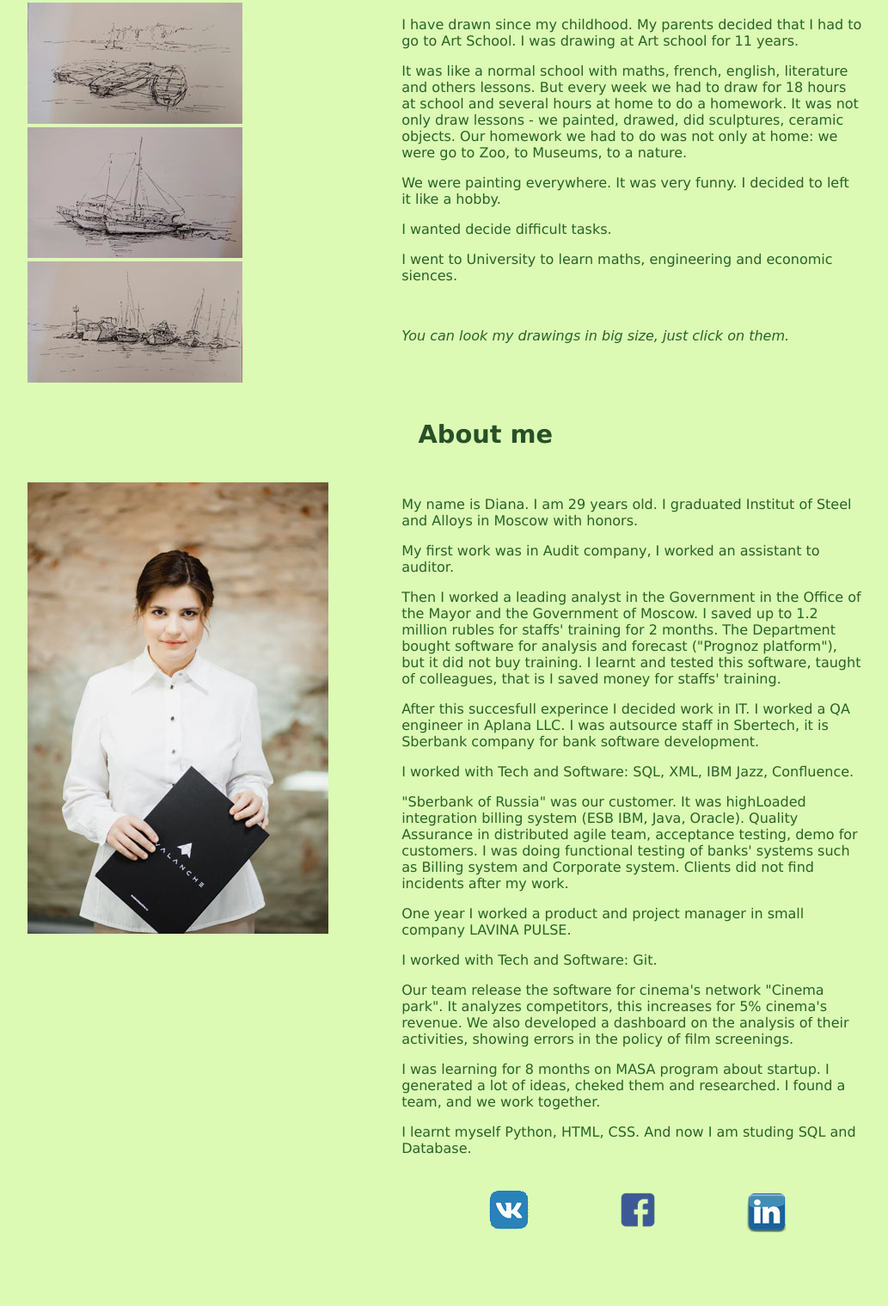
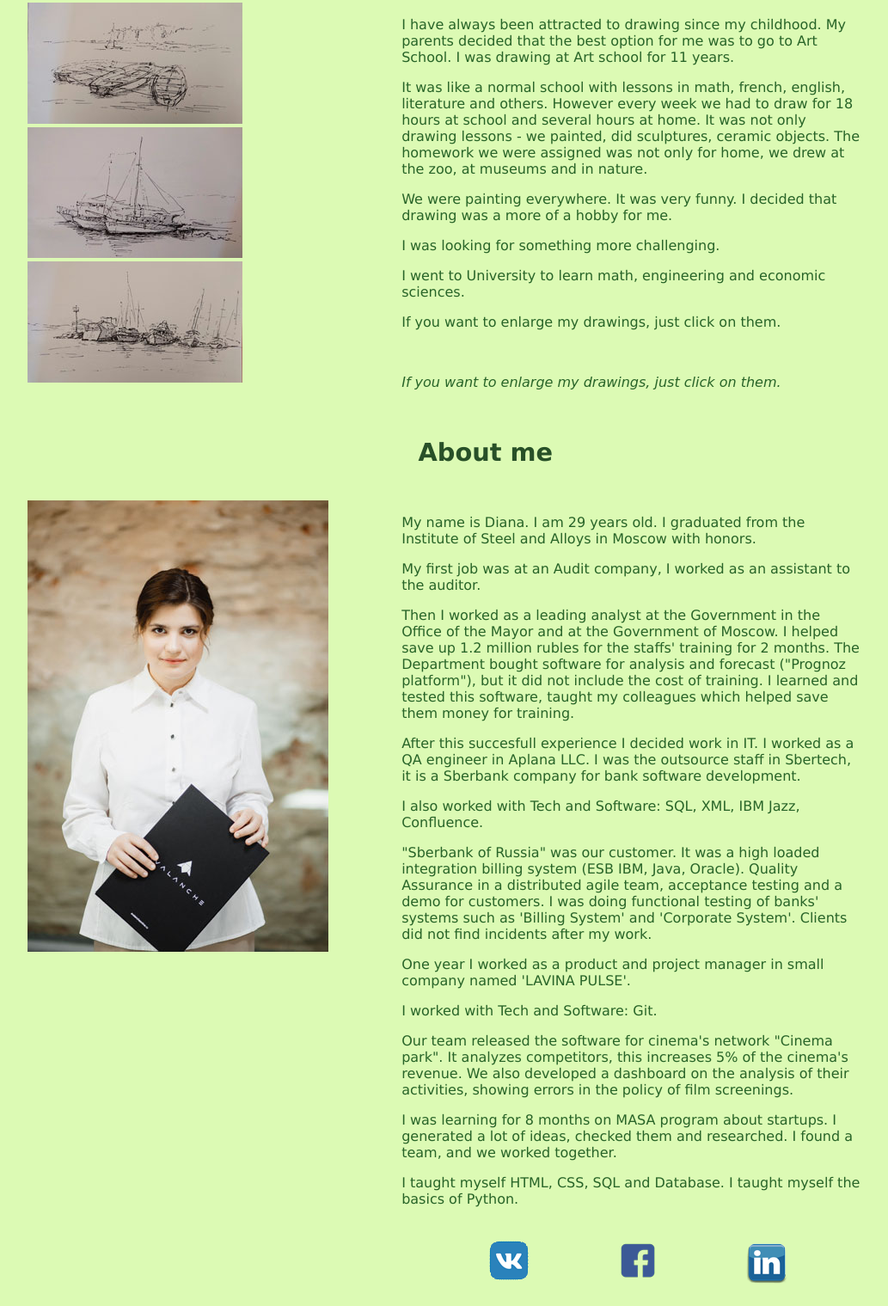
Before and after one commit to Linrially/CV, a plain HTML site: page index.html in a window 1280 px wide. Shown: the part 622-2141 px from the top of the page at 86% size, without its empty margins (152-1185 px from the left). Drawn offline with Linux system fonts and the light colour scheme.

Commit message:
I taught myself SQL and Database, I edited the CV.

```diff
--- a/index.html
+++ b/index.html
@@ -62,17 +62,25 @@ Diana's gallery
 
 <div id="tsecond">
 
-<p>I have drawn since my childhood. My parents decided that I had to go to Art School. I was drawing at Art school for 11 years.</p>
-<p> It was like a normal school with maths, french, english, literature and others lessons.
-But every week we had to draw for 18 hours at school and several hours at home to do a homework.
-It was not only draw lessons - we painted, drawed, did sculptures, ceramic objects.
-Our homework we had to do was not only at home: we were go to Zoo, to Museums, to a nature.</p>
+<p>I have always been attracted to drawing since my childhood.
+My parents decided that the best option for me was to go to Art School. I was drawing at Art school for 11 years.</p>
 
-<p>We were painting everywhere. It was very funny. I decided to left it like a hobby. </p>
-<p>I wanted decide difficult tasks. </p>
-<p>I went to University to learn maths, engineering and economic siences.</p>
+<p> It was like a normal school with lessons in math, french, english, literature and others.
+However every week we had to draw for 18 hours at school and several hours at home.
+It was not only drawing lessons - we painted, did sculptures, ceramic objects.
+The homework we were assigned was not only for home, we drew at the zoo, at museums and in nature.</p>
+
+<p>We were painting everywhere. It was very funny. I decided that drawing was a more of a hobby for me. </p>
+
+<p>I was looking for something more challenging.</p>
+
+<p>I went to University to learn math, engineering and economic sciences.</p>
+
+<p>If you want to enlarge my drawings, just click on them.</p>
+
+
 <br>
-<p id="comment">You can look my drawings in big size, just click on them.</p>
+<p id="comment">If you want to enlarge my drawings, just click on them.</p>
 
 
 </div>
@@ -91,44 +99,46 @@ Our homework we had to do was not only at home: we were go to Zoo, to Museums, t
 <div id="selfy"><img  src="img/diana.jpg" alt="photo of Diana" ></div>
 
 <div id="about_me">
-<p>My name is Diana. I am 29 years old. I graduated Institut of Steel and Alloys in Moscow with honors.</p>
-<p>My first work was  in Audit company, I worked an assistant to auditor.</p>
- <p>Then I worked a leading analyst in the Government in the Office of the Mayor and the Government of Moscow.
- I saved up to 1.2 million rubles for staffs' training for 2 months. The Department  bought software
- for analysis and forecast ("Prognoz platform"), but it did not buy training.
- I learnt and tested this software, taught of colleagues, that is I saved money for staffs' training.</p>
+<p>My name is Diana. I am 29 years old. I graduated from the Institute of Steel and Alloys in Moscow with honors.</p>
 
- <p> After this succesfull experince I decided work in IT.
-I worked a QA engineer in Aplana LLC. I was autsource staff in Sbertech, it is Sberbank company for bank software development.
+<p>My first job was at an Audit company, I worked as an assistant to the auditor.</p>
+
+ <p>Then I worked as a leading analyst at the Government in the Office of the Mayor and at the Government of Moscow.
+ I helped save up 1.2 million rubles for the staffs' training for 2 months.
+ The Department bought software for analysis and forecast ("Prognoz platform"), but it did not include the cost of training.
+ I learned and tested this software, taught my colleagues which helped save them money for training.</p>
+
+ <p> After this succesfull experience I decided work in IT. I worked as a QA engineer in Aplana LLC.
+ I was the outsource staff in Sbertech, it is a Sberbank company for bank software development.
  </p>
   <p>
-I worked with Tech and Software: SQL, XML, IBM Jazz, Confluence.
+I also worked with Tech and Software: SQL, XML, IBM Jazz, Confluence.
  </p>
  <p>
-"Sberbank of Russia" was our customer. It was highLoaded integration billing system (ESB IBM, Java, Oracle).
-Quality Assurance in distributed agile team, acceptance testing, demo for customers.
-I was doing functional testing of banks' systems such as Billing system and Corporate system. Clients did not find incidents after my work.
+"Sberbank of Russia" was our customer. It was a high loaded integration billing system (ESB IBM, Java, Oracle).
+Quality Assurance in a distributed agile team, acceptance testing and a demo for customers.
+I was doing functional testing of banks' systems such as 'Billing System' and 'Corporate System'.
+Clients did not find incidents after my work.
 
  </p>
 
   <p>
 
-One year I worked  a product and project manager in small company LAVINA PULSE.
+One year I worked as a product and project manager in small company named 'LAVINA PULSE'.
  </p>
  <p>
 I worked with Tech and Software: Git.
  </p>
  <p>
-Our team release the software for cinema's network "Cinema park". It analyzes competitors, this increases for  5% cinema's revenue.
-We also developed a dashboard on the analysis of their activities, showing errors in the policy of film screenings.
+Our team released the software for cinema's network "Cinema park". It analyzes competitors, this increases 5% of the cinema's revenue.
+ We also developed a dashboard on the analysis of their activities, showing errors in the policy of film screenings.
 </p>
 <p>
-I was learning for 8 months on MASA program about startup.
-I generated a lot of ideas, cheked them and researched. I found a team, and we work together.
+I was learning for 8 months on MASA program about startups.
+I generated a lot of ideas, checked them and researched. I found a team, and we worked together.
 </p>
 <p>
-I learnt myself Python, HTML, CSS.
-And now I am studing SQL and Database.  </p>
+I taught myself  HTML, CSS, SQL and Database. I taught myself the basics of Python. </p>
 
 <div id="social">
 <ul>
```
